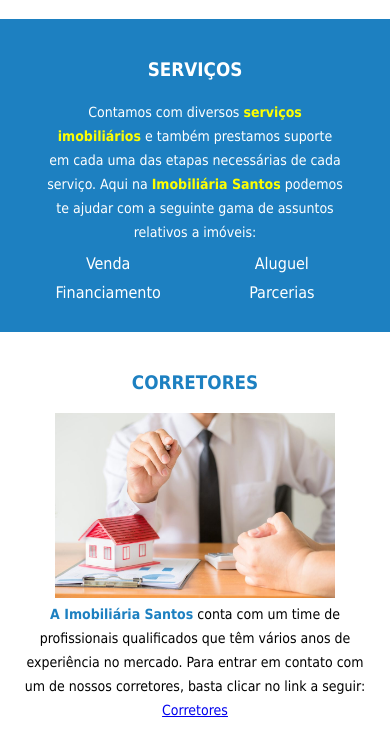
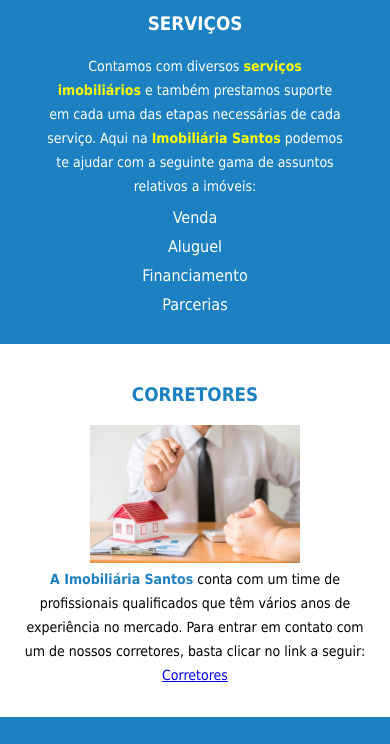
Before and after one commit to devtiagoro/web-imobiliariasantos, a plain HTML site: page index.html in a window 390 px wide. Shown: the part 812-1556 px from the top of the page. Drawn offline with Linux system fonts and the light colour scheme.

Commit message:
Update style.css

```diff
--- a/style.css
+++ b/style.css
@@ -177,7 +177,7 @@ footer {
     text-align: right;
 }
 
-@media (max-width: 576px) {
+@media (min-width: 200px) and (max-width: 576px) {
 
     header, main, footer {
         width: 100%;
@@ -193,7 +193,7 @@ footer {
     }
 
     .conteudo img {
-        width: 80%
+        width: 60%
     }
 
     h1 {
@@ -243,7 +243,7 @@ footer {
     }
 
     ul li {
-        flex: 0 0 150px;
+        flex: 0 0 220px;
     }
 
     /***************************Estilo Contato*/
```
